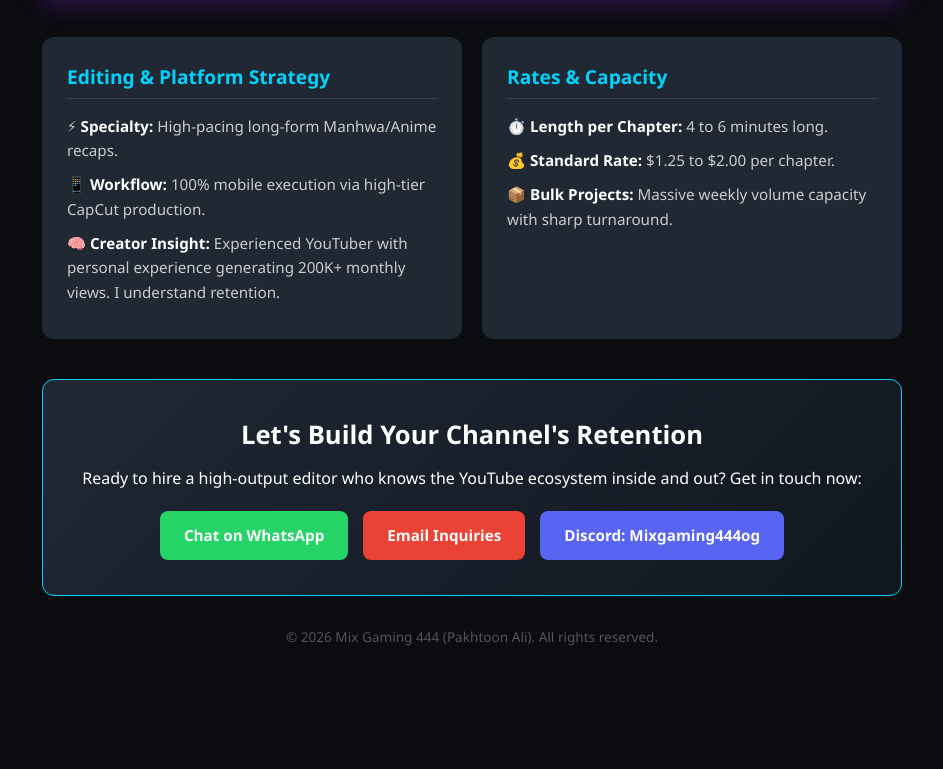
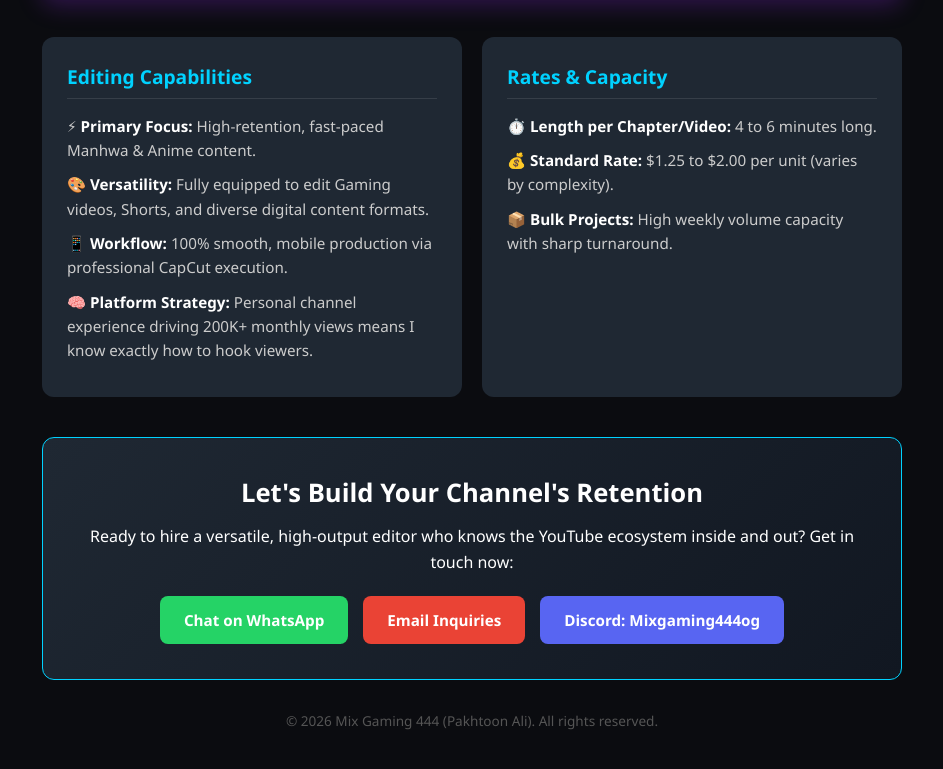
Before and after one commit to mixbusiness444/Portfolio, a plain HTML site: page index.html in a window 1280 px wide. Shown: the part 1013-1782 px from the top of the page, without its empty margins (168-1111 px from the left). Before the commit the page ends 1730 px from the top, so only its background shows below. Drawn offline with Linux system fonts and the light colour scheme.

Commit message:
Update index.html

```diff
--- a/index.html
+++ b/index.html
@@ -156,7 +156,7 @@
             border-top: 15px solid transparent;
             border-bottom: 15px solid transparent;
             border-left: 25px solid white;
-            margin-left: 8px; /* Centers the triangle visually */
+            margin-left: 8px;
         }
 
         .video-link-wrapper:hover {
@@ -291,7 +291,7 @@
         <!-- Header -->
         <header>
             <h1>Mix Gaming 444</h1>
-            <p>High-Retention Manhwa & Anime Video Editor & YouTube Growth Expert</p>
+            <p>Multi-Genre Video Editor & YouTube Growth Expert</p>
             <div class="location">Pakhtoon Ali • Landi Kotal, Pakistan</div>
         </header>
 
@@ -319,7 +319,6 @@
         <div class="video-section">
             <h3>Featured Production Project (Click to Play)</h3>
             <a href="https://youtu.be/13w_f8_BaVc" target="_blank" class="video-link-wrapper">
-                <!-- Pulls the official high-res YouTube cover image automatically -->
                 <img src="https://img.youtube.com/vi/13w_f8_BaVc/maxresdefault.jpg" alt="Featured Edit Thumbnail">
                 <div class="play-overlay">
                     <div class="play-button">
@@ -332,19 +331,20 @@
         <!-- Services & Rates Grid -->
         <div class="details-grid">
             <div class="info-card">
-                <h4>Editing & Platform Strategy</h4>
+                <h4>Editing Capabilities</h4>
                 <ul>
-                    <li>⚡ <strong>Specialty:</strong> High-pacing long-form Manhwa/Anime recaps.</li>
-                    <li>📱 <strong>Workflow:</strong> 100% mobile execution via high-tier CapCut production.</li>
-                    <li>🧠 <strong>Creator Insight:</strong> Experienced YouTuber with personal experience generating 200K+ monthly views. I understand retention.</li>
+                    <li>⚡ <strong>Primary Focus:</strong> High-retention, fast-paced Manhwa & Anime content.</li>
+                    <li>🎨 <strong>Versatility:</strong> Fully equipped to edit Gaming videos, Shorts, and diverse digital content formats.</li>
+                    <li>📱 <strong>Workflow:</strong> 100% smooth, mobile production via professional CapCut execution.</li>
+                    <li>🧠 <strong>Platform Strategy:</strong> Personal channel experience driving 200K+ monthly views means I know exactly how to hook viewers.</li>
                 </ul>
             </div>
             <div class="info-card">
                 <h4>Rates & Capacity</h4>
                 <ul>
-                    <li>⏱️ <strong>Length per Chapter:</strong> 4 to 6 minutes long.</li>
-                    <li>💰 <strong>Standard Rate:</strong> $1.25 to $2.00 per chapter.</li>
-                    <li>📦 <strong>Bulk Projects:</strong> Massive weekly volume capacity with sharp turnaround.</li>
+                    <li>⏱️ <strong>Length per Chapter/Video:</strong> 4 to 6 minutes long.</li>
+                    <li>💰 <strong>Standard Rate:</strong> $1.25 to $2.00 per unit (varies by complexity).</li>
+                    <li>📦 <strong>Bulk Projects:</strong> High weekly volume capacity with sharp turnaround.</li>
                 </ul>
             </div>
         </div>
@@ -352,7 +352,7 @@
         <!-- Professional Contact CTA Section -->
         <div class="contact-section">
             <h3>Let's Build Your Channel's Retention</h3>
-            <p>Ready to hire a high-output editor who knows the YouTube ecosystem inside and out? Get in touch now:</p>
+            <p>Ready to hire a versatile, high-output editor who knows the YouTube ecosystem inside and out? Get in touch now:</p>
             <div class="contact-links">
                 <a href="https://wa.me/923089169791" target="_blank" class="btn btn-whatsapp">Chat on WhatsApp</a>
                 <a href="mailto:mixbusiness444@gmail.com" class="btn btn-email">Email Inquiries</a>
@@ -367,4 +367,4 @@
     </div>
 
 </body>
-</html>
+                    </html>
```
